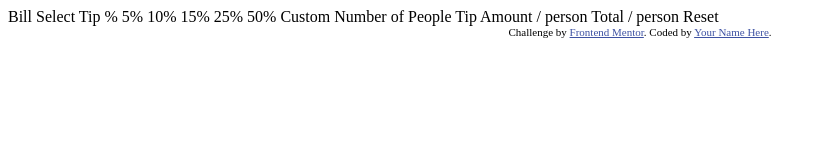
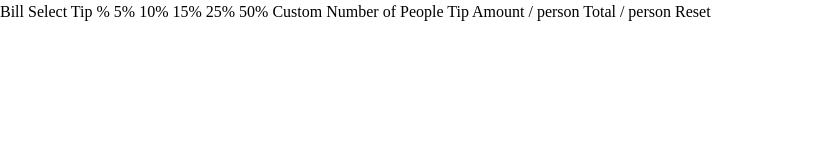
Before and after one commit to xapzx/tip-calculator-app, a plain HTML site: page index.html in a window 1280 px wide. Shown: the whole page, without its empty margins (0-832 px from the left). Drawn offline with Linux system fonts and the light colour scheme.

Commit message:
Collected color palette and fonts. Linked CSS and JS to HTML

```diff
--- a/index.html
+++ b/index.html
@@ -5,14 +5,13 @@
   <meta name="viewport" content="width=device-width, initial-scale=1.0"> <!-- displays site properly based on user's device -->
 
   <link rel="icon" type="image/png" sizes="32x32" href="./images/favicon-32x32.png">
-
+  <link rel="preconnect" href="https://fonts.googleapis.com">
+  <link rel="preconnect" href="https://fonts.gstatic.com" crossorigin>
+  <link href="https://fonts.googleapis.com/css2?family=Space+Mono:wght@700&display=swap" rel="stylesheet">
+  <link rel="stylesheet" href="reset.css">
+  <link rel="stylesheet" href="style.css">
   <title>Frontend Mentor | Tip calculator app</title>
-
-  <!-- Feel free to remove these styles or customise in your own stylesheet 👍 -->
-  <style>
-    .attribution { font-size: 11px; text-align: center; }
-    .attribution a { color: hsl(228, 45%, 44%); }
-  </style>
+  <script src="calculator.js" defer></script>
 </head>
 <body>
 
@@ -35,10 +34,5 @@
   / person
 
   Reset
-
-  <div class="attribution">
-    Challenge by <a href="https://www.frontendmentor.io?ref=challenge" target="_blank">Frontend Mentor</a>.
-    Coded by <a href="#">Your Name Here</a>.
-  </div>
 </body>
 </html>
--- /dev/null
+++ b/reset.css
@@ -0,0 +1,74 @@
+/* Box sizing rules */
+*,
+*::before,
+*::after {
+  box-sizing: border-box;
+}
+
+/* Remove default margin */
+body,
+h1,
+h2,
+h3,
+h4,
+p,
+figure,
+blockquote,
+dl,
+dd {
+  margin: 0;
+}
+
+/* Remove list styles on ul, ol elements with a list role, which suggests default styling will be removed */
+ul[role='list'],
+ol[role='list'] {
+  list-style: none;
+}
+
+/* Set core root defaults */
+html:focus-within {
+  scroll-behavior: smooth;
+}
+
+/* Set core body defaults */
+body {
+  min-height: 100vh;
+  text-rendering: optimizeSpeed;
+  line-height: 1.5;
+}
+
+/* A elements that don't have a class get default styles */
+a:not([class]) {
+  text-decoration-skip-ink: auto;
+}
+
+/* Make images easier to work with */
+img,
+picture {
+  max-width: 100%;
+  display: block;
+}
+
+/* Inherit fonts for inputs and buttons */
+input,
+button,
+textarea,
+select {
+  font: inherit;
+}
+
+/* Remove all animations, transitions and smooth scroll for people that prefer not to see them */
+@media (prefers-reduced-motion: reduce) {
+  html:focus-within {
+   scroll-behavior: auto;
+  }
+
+  *,
+  *::before,
+  *::after {
+    animation-duration: 0.01ms !important;
+    animation-iteration-count: 1 !important;
+    transition-duration: 0.01ms !important;
+    scroll-behavior: auto !important;
+  }
+}
--- /dev/null
+++ b/style.css
@@ -0,0 +1,16 @@
+:root {
+    /* Primary */
+    --clr-primary-cyan: hsl(172, 67%, 45%);
+
+    /* Neutral */
+    --clr-neutral-darkcyan: hsl(183, 100%, 15%);
+    --clr-neutral-darkgraycyan: hsl(186, 14%, 43%);
+    --clr-neutral-graycyan: hsl(184, 14%, 56%);
+    --clr-neutral-lightgraycyan: hsl(185, 41%, 84%);
+    --clr-neutral-xlightgraycyan: hsl(189, 41%, 97%);
+    --clr-neutral-white: hsl(0, 0%, 100%);
+
+    --ff-primary: 'Space Mono', monospace;
+    --fs-base: 1.5rem;
+    --fw-bold: 700;
+}
```
Also changed, not shown: calculator.js (added), 2 other files.
